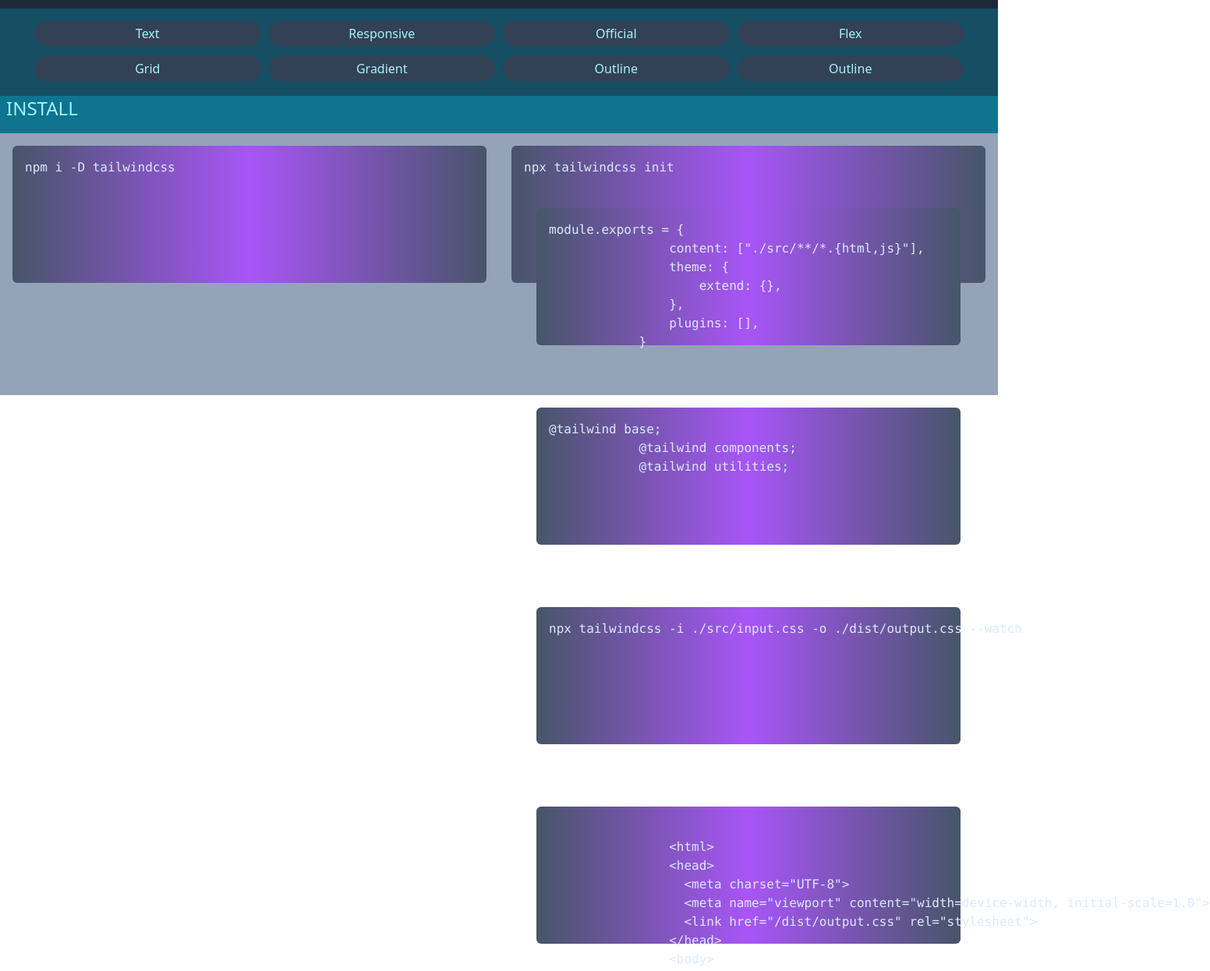
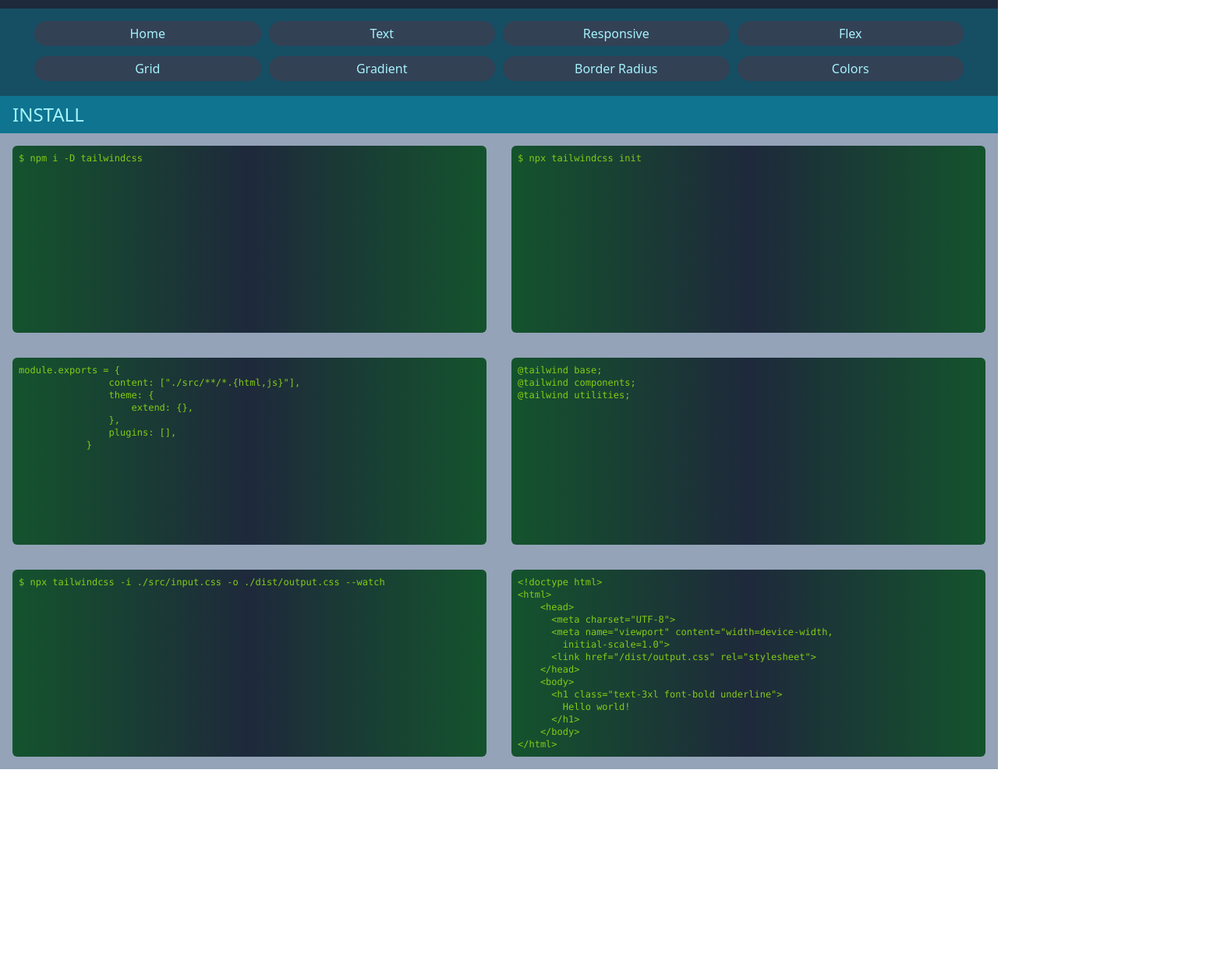
Before and after one commit to ulldecorb/tailwind, a website: page public/index.html in a window 1280 px wide. Shown: the part 53-1299 px from the top of the page at 78% size, 1552 px wide, since content can reach past the window. After the commit the page ends 1040 px from the top, so only its background shows below. Drawn offline with nearby package versions, Linux system fonts and the light colour scheme.

Commit message:
Adjust grid on install section

```diff
--- a/public/index.html
+++ b/public/index.html
@@ -16,14 +16,14 @@
             <h1 class="text-cyan-200 text-3xl font-mono hover:font-serif">TAILWINDCSS</h1>
         </div>
         <nav class="min-w-full h-28 bg-cyan-900 grid grid-cols-4 gap-0.5 px-10 py-3">
+            <a href="https://tailwindcss.com/" target="_blank" rel="noopener noreferrer" class="text-cyan-200 rounded-full bg-slate-700 text-center hover:bg-slate-500 h-8 m-1 py-1 hover:outline hover:outline-offset-2 hover:outline-2">Home</a>
             <a href="https://tailwindcss.com/" target="_blank" rel="noopener noreferrer" class="text-cyan-200 rounded-full bg-slate-700 text-center hover:bg-slate-500 h-8 m-1 py-1 hover:outline hover:outline-offset-2 hover:outline-2">Text</a>
             <a href="https://tailwindcss.com/docs/responsive-design/" target="_blank" rel="noopener noreferrer" class="text-cyan-200 rounded-full bg-slate-700 text-center hover:bg-slate-500 h-8 m-1 py-1 hover:outline hover:outline-offset-2 hover:outline-2">Responsive</a>
-            <a href="https://tailwindcss.com/" target="_blank" rel="noopener noreferrer" class="text-cyan-200 rounded-full bg-slate-700 text-center hover:bg-slate-500 h-8 m-1 py-1 hover:outline hover:outline-offset-2 hover:outline-2">Official</a>
             <a href="https://tailwindcss.com/docs/flex/" target="_blank" rel="noopener noreferrer" class="text-cyan-200 rounded-full bg-slate-700 text-center hover:bg-slate-500 h-8 m-1 py-1 hover:outline hover:outline-offset-2 hover:outline-2">Flex</a>
             <a href="https://tailwindcss.com/docs/grid-template-columns/" target="_blank" rel="noopener noreferrer" class="text-cyan-200 rounded-full bg-slate-700 text-center hover:bg-slate-500 h-8 m-1 py-1 hover:outline hover:outline-offset-2 hover:outline-2">Grid</a>
             <a href="https://tailwindcss.com/docs/gradient-color-stops/" target="_blank" rel="noopener noreferrer" class="text-cyan-200 rounded-full bg-slate-700 text-center hover:bg-slate-500 h-8 m-1 py-1 hover:outline hover:outline-offset-2 hover:outline-2">Gradient</a>
-            <a href="https://tailwindcss.com/docs/grid-template-columns/" target="_blank" rel="noopener noreferrer" class="text-cyan-200 rounded-full bg-slate-700 text-center hover:bg-slate-500 h-8 m-1 py-1 hover:outline hover:outline-offset-2 hover:outline-2">Outline</a>
-            <a href="https://tailwindcss.com/docs/grid-template-columns/" target="_blank" rel="noopener noreferrer" class="text-cyan-200 rounded-full bg-slate-700 text-center hover:bg-slate-500 h-8 m-1 py-1 hover:outline hover:outline-offset-2 hover:outline-2">Outline</a>
+            <a href="https://tailwindcss.com/docs/border-radius/" target="_blank" rel="noopener noreferrer" class="text-cyan-200 rounded-full bg-slate-700 text-center hover:bg-slate-500 h-8 m-1 py-1 hover:outline hover:outline-offset-2 hover:outline-2">Border Radius</a>
+            <a href="https://tailwindcss.com/docs/customizing-colors/" target="_blank" rel="noopener noreferrer" class="text-cyan-200 rounded-full bg-slate-700 text-center hover:bg-slate-500 h-8 m-1 py-1 hover:outline hover:outline-offset-2 hover:outline-2">Colors</a>
         </nav>
     </header>
     <!-- <section id="animated-star" class="h-60 bg-yellow-300  overflow-hidden">
@@ -33,27 +33,30 @@
             <div id="star" class="animate-ping"></div>
         </div>
     </section> -->
-    <section id="install" class="bg-slate-400 h-96 max-w-screen max-h-screen">
-        <h2 class="bg-cyan-700 text-cyan-200 text text-2xl px-2 h-12">INSTALL</h2>
+    <section id="install" class="bg-slate-400">
+        <h2 class="bg-cyan-700 text-cyan-200 text-2xl px-4 py-2 h-12">INSTALL</h2>
         <div class="grid grid-cols-2">
-            <pre class="h-44 bg-gradient-to-r from-slate-600 via-purple-500 to-slate-600 text-blue-100 p-4 m-4 rounded-md">npm i -D tailwindcss</pre>
-            <pre class="h-44 bg-gradient-to-r from-slate-600 via-purple-500 to-slate-600 text-blue-100 p-4 m-4 rounded-md">npx tailwindcss init</emp>
-            <pre class="h-44 bg-gradient-to-r from-slate-600 via-purple-500 to-slate-600 text-blue-100 p-4 m-4 rounded-md">module.exports = {
+            <pre class="text-xs h-60 bg-gradient-to-r from-green-900 via-slate-800 to-green-900 text-lime-500 p-2 m-4 rounded-md">$ npm i -D tailwindcss</pre>
+            <pre class="text-xs h-60 bg-gradient-to-r from-green-900 via-slate-800 to-green-900 text-lime-500 p-2 m-4 rounded-md">$ npx tailwindcss init</pre>
+            <pre class="text-xs h-60 bg-gradient-to-r from-green-900 via-slate-800 to-green-900 text-lime-500 p-2 m-4 rounded-md">module.exports = {
                 content: ["./src/**/*.{html,js}"],
                 theme: {
                     extend: {},
                 },
                 plugins: [],
             }</pre>
-        <pre class="h-44 bg-gradient-to-r from-slate-600 via-purple-500 to-slate-600 text-blue-100 p-4 m-4 rounded-md">@tailwind base;
+        <pre class="text-xs h-60 bg-gradient-to-r from-green-900 via-slate-800 to-green-900 text-lime-500 p-2 m-4 rounded-md">
+@tailwind base;
 @tailwind components;
 @tailwind utilities;</pre>
-            <pre class="h-44 bg-gradient-to-r from-slate-600 via-purple-500 to-slate-600 text-blue-100 p-4 m-4 rounded-md">npx tailwindcss -i ./src/input.css -o ./dist/output.css --watch</pre>
-            <pre class="h-44 bg-gradient-to-r from-slate-600 via-purple-500 to-slate-600 text-blue-100 p-4 m-4 rounded-md"><!doctype html>
+            <pre class="text-xs h-60 bg-gradient-to-r from-green-900 via-slate-800 to-green-900 text-lime-500 p-2 m-4 rounded-md">$ npx tailwindcss -i ./src/input.css -o ./dist/output.css --watch</pre>
+            <pre class="text-xs h-60 bg-gradient-to-r from-green-900 via-slate-800 to-green-900 text-lime-500 p-2 m-4 rounded-md ">
+&#60;!doctype html&#62;
 &#60;html&#62;
     &#60;head&#62;
       &#60;meta charset="UTF-8"&#62;
-                  &#60;meta name="viewport" content="width=device-width, initial-scale=1.0"&#62;
+      &#60;meta name="viewport" content="width=device-width,
+        initial-scale=1.0"&#62;
       &#60;link href="/dist/output.css" rel="stylesheet"&#62;
     &#60;/head&#62;
     &#60;body&#62;
```
Lines whose indentation alone changed are shown as unchanged.
